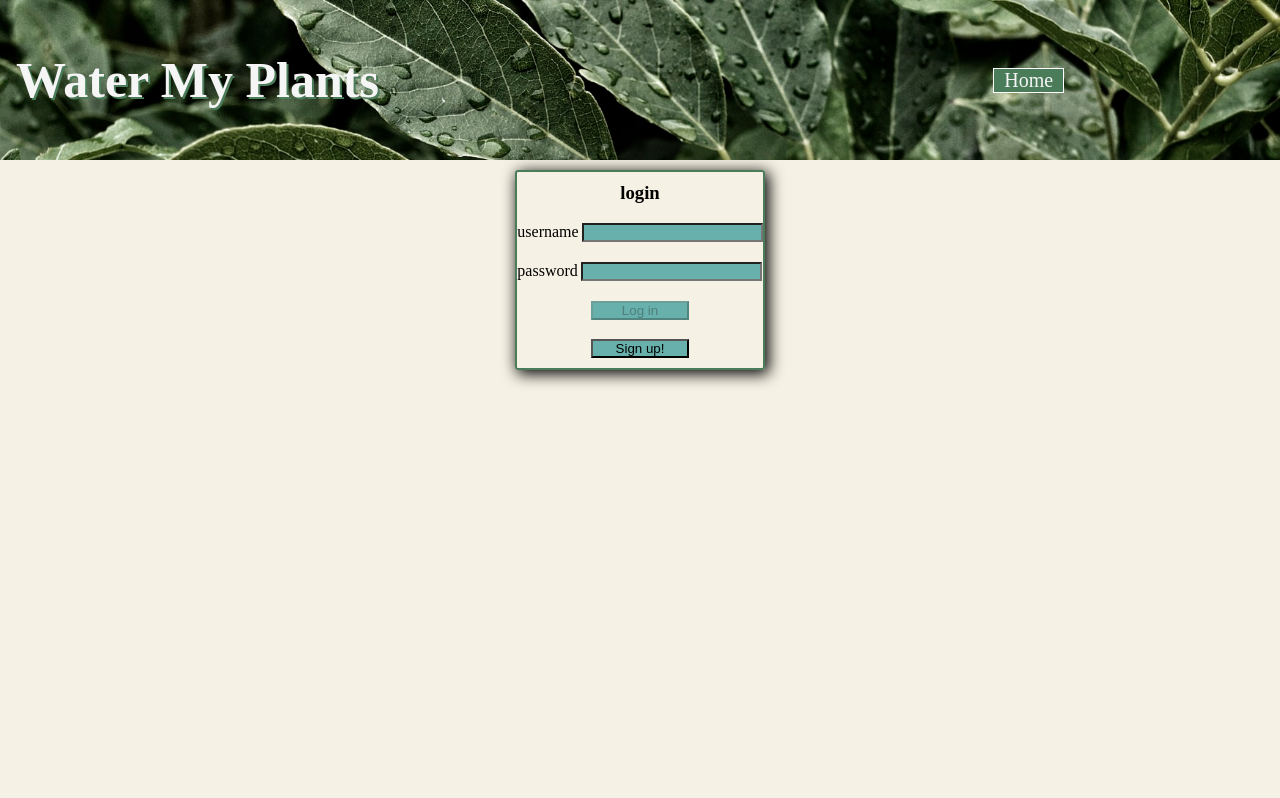
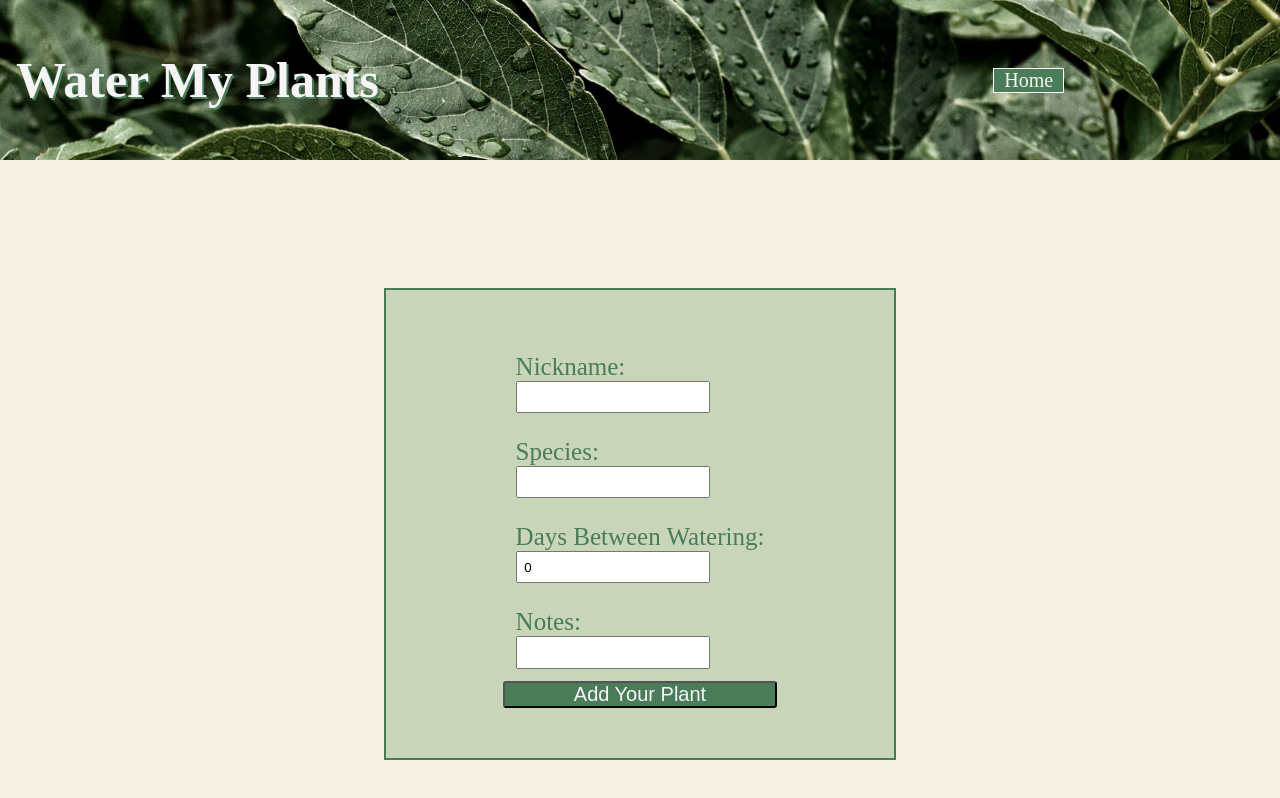
Before and after one commit to ft-water-my-plants-5/front-end, a React (Create React App) app in the folder water-my-plants-app/: page /plant-form in a window 1280 px wide. Before the commit this address led to /login. Shown: the top 798 px of the page. Built offline with nearby package versions, Linux system fonts and the light colour scheme; no server answers.

Commit message:
can add plants

```diff
--- a/water-my-plants-app/src/App.js
+++ b/water-my-plants-app/src/App.js
@@ -31,13 +31,19 @@ import PrivateRoute from "./components/PrivateRoute";
 
 function App() {
   const [isLoggedIn, setIsLoggedIn] = useState(localStorage.getItem("token"));
+  const [plants, setPlants] = useState([]);
+
   return (
     <div className="App">
       <Header isLoggedIn={isLoggedIn} setIsLoggedIn={setIsLoggedIn} />
 
       <Switch>
-        <PrivateRoute exact path="/plant-page" component={PlantPage} />
-        <PrivateRoute exact path="/plant-form" component={PlantForm} />
+        <PrivateRoute exact path="/plant-page">
+          <PlantPage plants={plants} setPlants={setPlants}/>
+        </PrivateRoute>
+        <PrivateRoute exact path="/plant-form">
+          <PlantForm plants={plants} setPlants={setPlants}/>
+        </PrivateRoute>
         {/* <Route path="/plant-page">
           <PlantPage />
         </Route>
--- a/water-my-plants-app/src/components/PlantForm.js
+++ b/water-my-plants-app/src/components/PlantForm.js
@@ -1,5 +1,7 @@
-import React, { useState } from "react";
+import React, { useEffect, useState } from "react";
 import styled from "styled-components";
+import axiosWithAuth from '../utils/axiosWithAuth'
+import { useHistory } from 'react-router-dom';
 
 
 const Button = styled.button`
@@ -27,8 +29,6 @@ const StyledDiv = styled.div`
      align-items: left;
      width: fit-content ;
      margin: 2em auto;
-     border: 1px solid pink;
-
  }
 
  input, label{
@@ -47,8 +47,22 @@ const initialFormValues = {
   notes: "",
 };
 
-export default function PlantForm() {
+export default function PlantForm(props) {
   const [formValues, setFormValues] = useState(initialFormValues);
+  const [userId, setUserId] = useState('')
+
+  const history = useHistory()
+
+  useEffect(() => {
+      axiosWithAuth()
+      .get('/user')
+      .then(res => {
+          setUserId(res.data.user_id)
+      })
+      .catch(err => {
+          console.err(err)
+      })
+  }, [])
 
   const handleChange = (e) => {
     setFormValues({
@@ -60,14 +74,26 @@ export default function PlantForm() {
   const handleSubmit = (e) => {
     e.preventDefault();
     const newPlant = {
-      plant_id: Date.now(),
       nickname: formValues.nickname,
       species: formValues.species,
-      days_between_watering: formValues.days_between_watering,
+      days_between_watering: parseInt(formValues.days_between_watering),
       notes: formValues.notes,
+      user_id: userId
     };
-    console.log(newPlant);
-  };
+
+
+    axiosWithAuth()
+    .post('/plants', newPlant)
+    .then(res => {
+        props.setPlants([...props.plants, newPlant])
+        history.push('/plant-page')
+    })
+    .catch(err => {
+        console.log(newPlant)
+        console.log(err)
+    })
+
+};
 
   return (
     <StyledDiv>
@@ -95,8 +121,8 @@ export default function PlantForm() {
         <label>
           Days Between Watering:
           <input
-            id="days"
-            name="days"
+            id="days_between_watering"
+            name="days_between_watering"
             type="number"
             value={formValues.days_between_watering}
             onChange={handleChange}
--- a/water-my-plants-app/src/components/PlantPage.js
+++ b/water-my-plants-app/src/components/PlantPage.js
@@ -28,16 +28,16 @@ h2{
 }
 `
 
-export default function PlantPage() {
-  const [plants, setPlants] = useState([]);
+export default function PlantPage(props) {
   const [userData, setUserData] = useState({});
+    console.log('THE PROPS', props)
 
   useEffect(() => {
     axiosWithAuth()
       .get("/user")
       .then((res) => {
         setUserData(res.data);
-        setPlants(res.data.plants);
+        props.setPlants(res.data.plants);
       })
       .catch((err) => {
         console.log(err);
@@ -48,7 +48,7 @@ export default function PlantPage() {
     <StyledPlantPage>
       <h2>{`${userData.username}'s Plants!`}</h2>
       <StyledPlantsContainer>
-      {plants.map((pl) => {
+      {props.plants.map((pl) => {
         return (
           <StyledPlantContainer>
             <p>{pl.nickname}</p>
```
